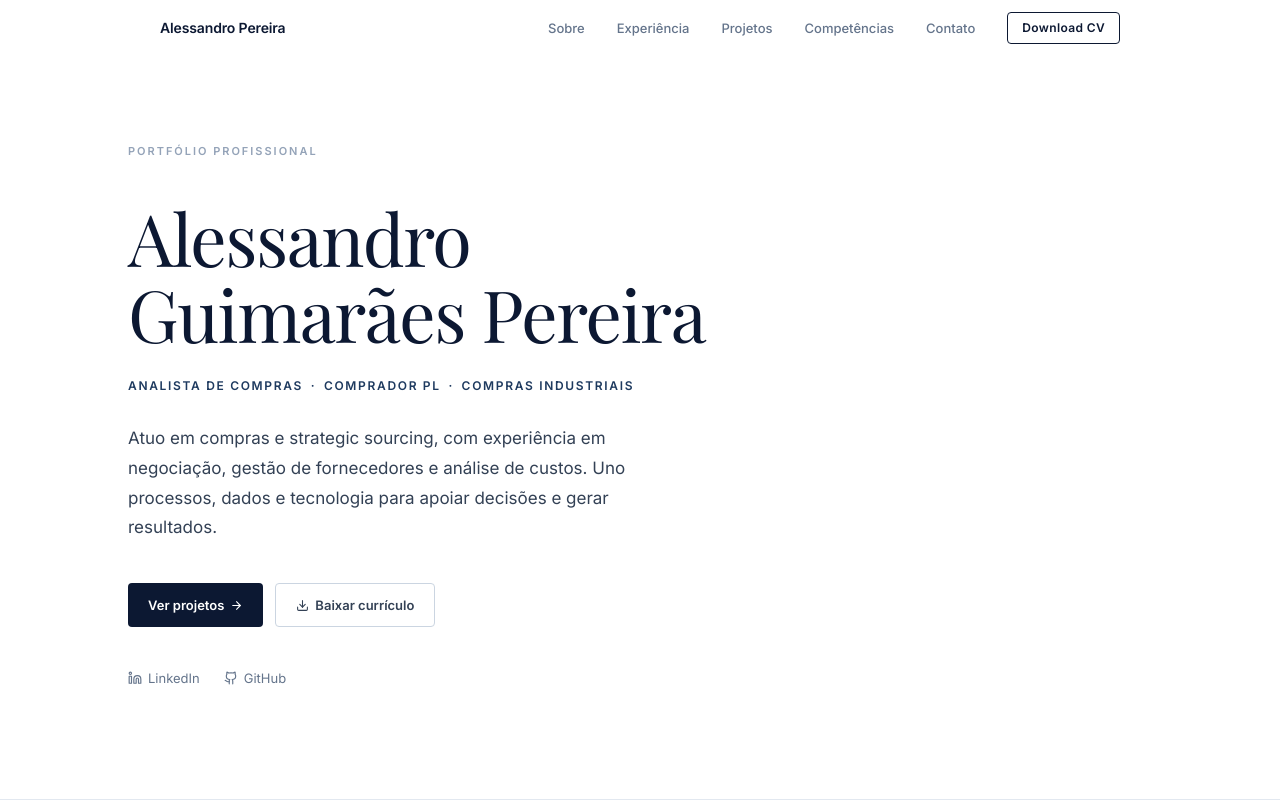
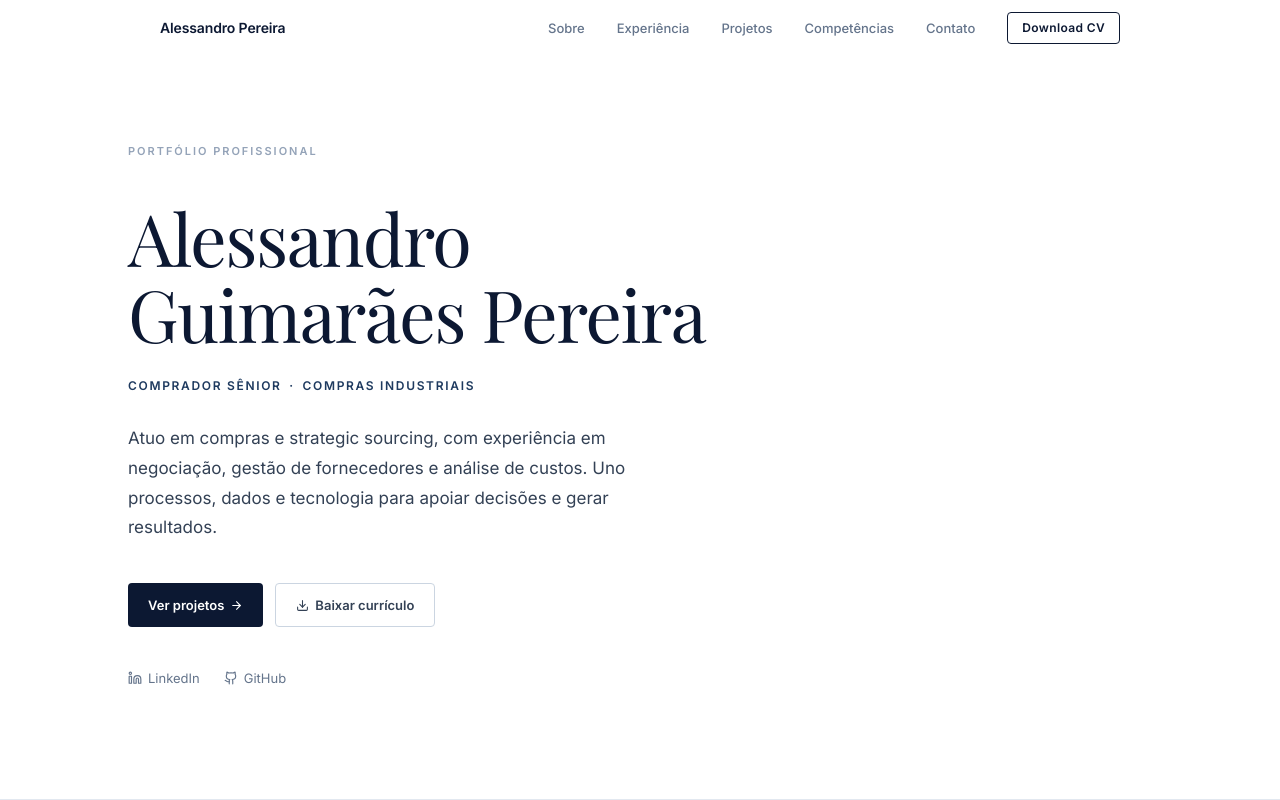
Before and after one commit to Alessandro-phn/Portifolio, a Next.js app: page / in a window 1280 px wide. Shown: the top 800 px of the page. Built offline with nearby package versions, Linux system fonts and the light colour scheme.

Commit message:
Corrige título principal para Comprador Sênior

```diff
--- a/app/layout.tsx
+++ b/app/layout.tsx
@@ -21,13 +21,13 @@
 });
 
 export const metadata: Metadata = {
-  title: "Alessandro Guimarães Pereira | Analista de Compras e Comprador PL",
+  title: "Alessandro Guimarães Pereira | Comprador Sênior",
   description:
-    "Analista de Compras e Comprador PL com experiência em compras industriais, strategic sourcing, supply chain, Power BI e SAP.",
+    "Comprador Sênior com experiência em compras industriais, strategic sourcing, supply chain, Power BI e SAP.",
   keywords: [
     "compras estratégicas", "supply chain", "strategic sourcing", "Power BI",
     "SAP", "procurement", "análise de dados", "inteligência artificial",
-    "Alessandro Pereira", "analista de compras", "comprador pleno"
+    "Alessandro Pereira", "comprador sênior", "compras estratégicas"
   ],
   authors: [{ name: "Alessandro Guimarães Pereira" }],
   creator: "Alessandro Guimarães Pereira",
@@ -35,14 +35,14 @@
     type: "website",
     locale: "pt_BR",
     url: "https://portifolio-ten-nu-b9tokwo17n.vercel.app/",
-    title: "Alessandro Guimarães Pereira | Analista de Compras e Comprador PL",
+    title: "Alessandro Guimarães Pereira | Comprador Sênior",
     description: "Experiência em compras industriais, negociação, strategic sourcing, supply chain, Power BI e SAP.",
     siteName: "Alessandro G. Pereira — Portfólio",
   },
   twitter: {
     card: "summary_large_image",
-    title: "Alessandro Guimarães Pereira | Analista de Compras e Comprador PL",
-    description: "Analista de Compras e Comprador PL com experiência em compras industriais e supply chain.",
+    title: "Alessandro Guimarães Pereira | Comprador Sênior",
+    description: "Comprador Sênior com experiência em compras industriais e supply chain.",
   },
   robots: {
     index: true,
--- a/components/HeroSection.tsx
+++ b/components/HeroSection.tsx
@@ -64,7 +64,7 @@
             marginBottom: "1.75rem",
           }}
         >
-          Analista de Compras&ensp;·&ensp;Comprador PL&ensp;·&ensp;Compras Industriais
+          Comprador Sênior&ensp;·&ensp;Compras Industriais
         </p>
 
         {/* Tagline */}
```
